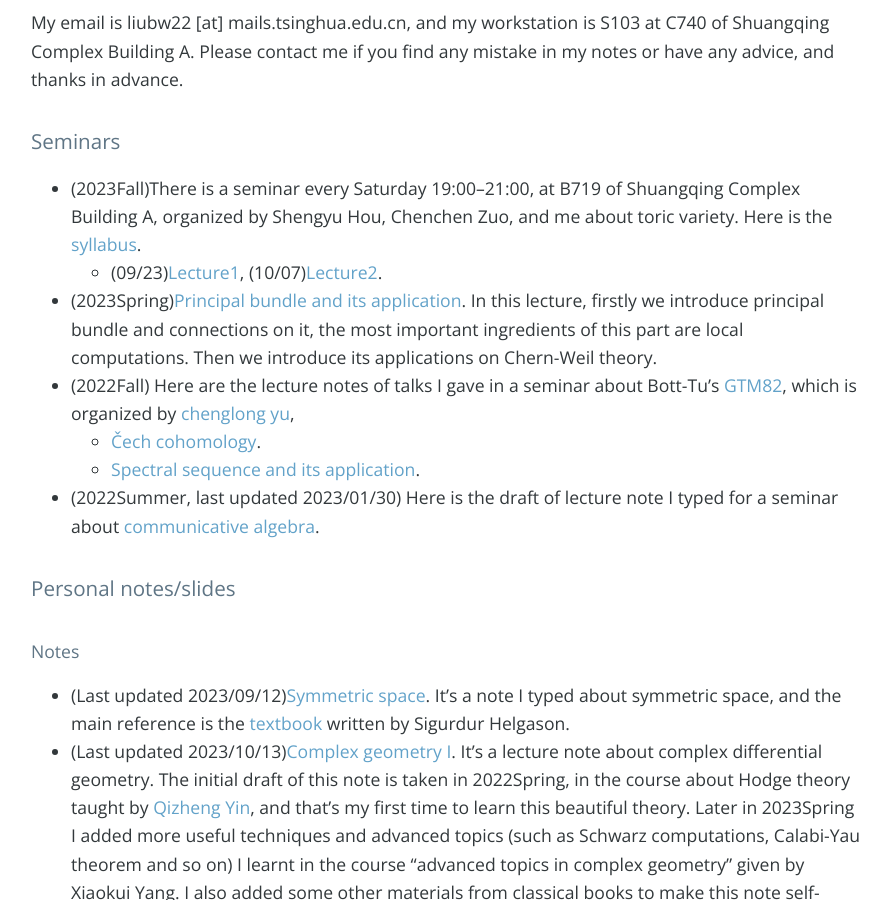
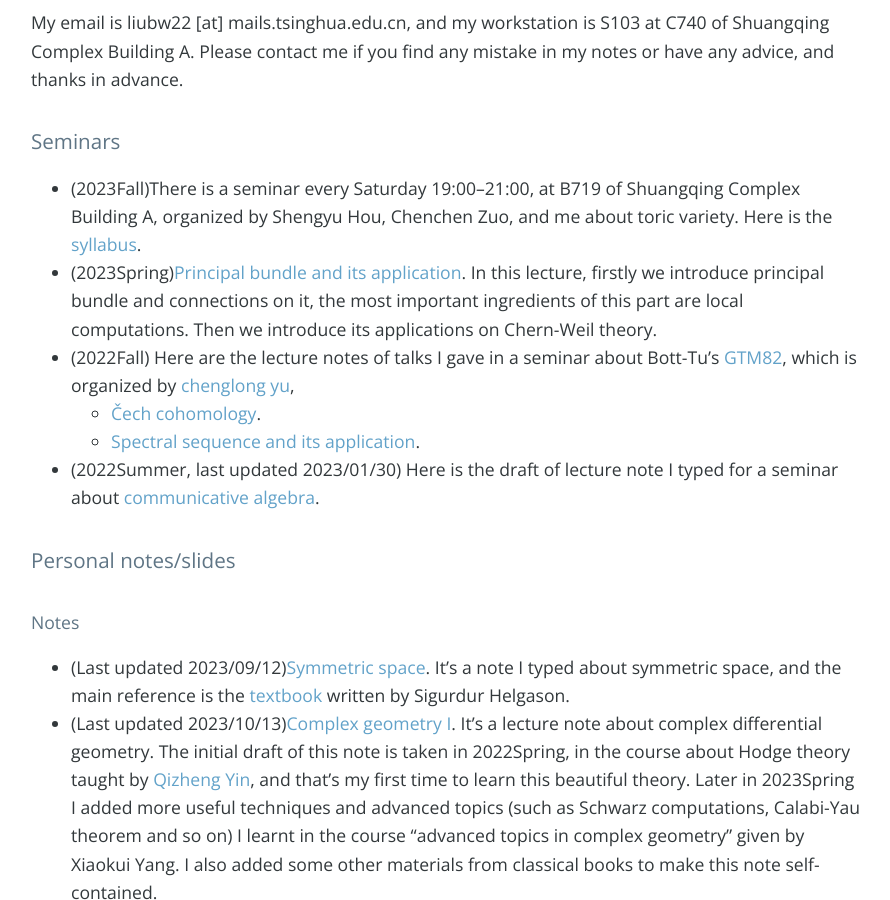
Before and after one commit to bowenl-math/bowenl-math.github.io, a Jekyll site: the page built from index.md, in a window 1280 px wide and 900 px high, scrolled down 487 px. Shown: the whole window, without its empty margins (193-1083 px from the left). Built offline with Jekyll 4.4.1, drawn with Linux system fonts in a browser that asks for light colours; nearby versions of some CDN libraries; our own code applies the rules of GitHub Pages for plain Markdown files; the list of posts is cut into pages by our own code; comment, search, counter and statistics services are not loaded.

Commit message:
update toric

```diff
--- a/index.md
+++ b/index.md
@@ -6,7 +6,6 @@ My email is liubw22 [at] mails.tsinghua.edu.cn, and my workstation is S103 at C7
 
 ### Seminars
 * (2023Fall)There is a seminar every Saturday 19:00--21:00, at B719 of Shuangqing Complex Building A, organized by Shengyu Hou, Chenchen Zuo, and me about toric variety. Here is the [syllabus](notes/2023Fall/toric/syllabus.pdf).
-   - (09/23)[Lecture1](notes/2023Fall/toric/0923.pdf), (10/07)[Lecture2](notes/2023Fall/toric/1007.pdf).
 * (2023Spring)[Principal bundle and its application](notes/2023Spring/geometry_of_principal_bundle.pdf). In this lecture, firstly we introduce principal bundle and connections on it, the most important ingredients of this part are local computations. Then we introduce its applications on Chern-Weil theory.
 * (2022Fall) Here are the lecture notes of talks I gave in a seminar about Bott-Tu's [GTM82](https://link.springer.com/book/10.1007/978-1-4757-3951-0), which is organized by [chenglong yu](https://chenglongyu.github.io/),
    - [Čech cohomology](notes/2022Fall/Cech_cohomology.pdf).
```
Also changed, not shown: 2 other files.
